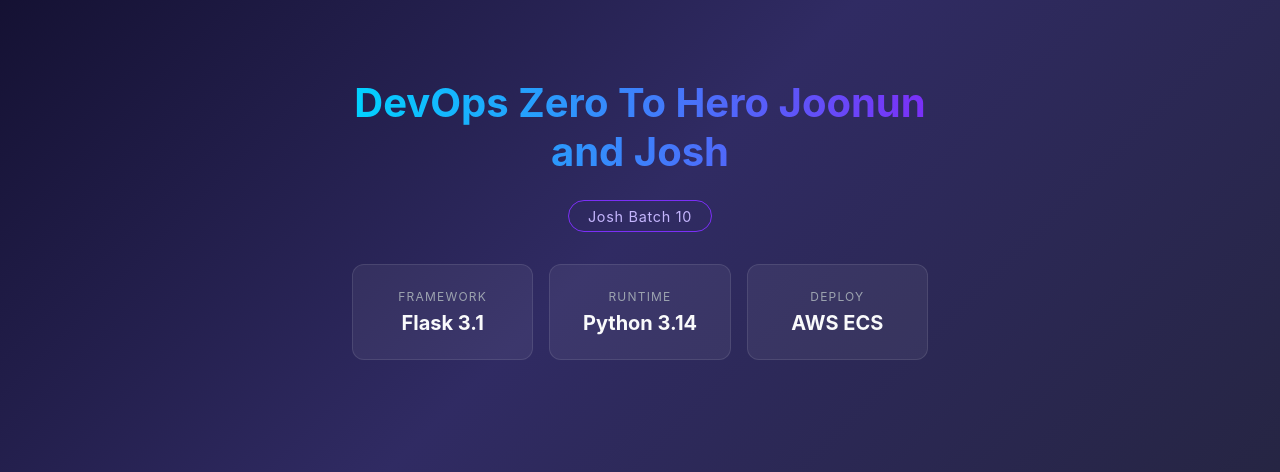
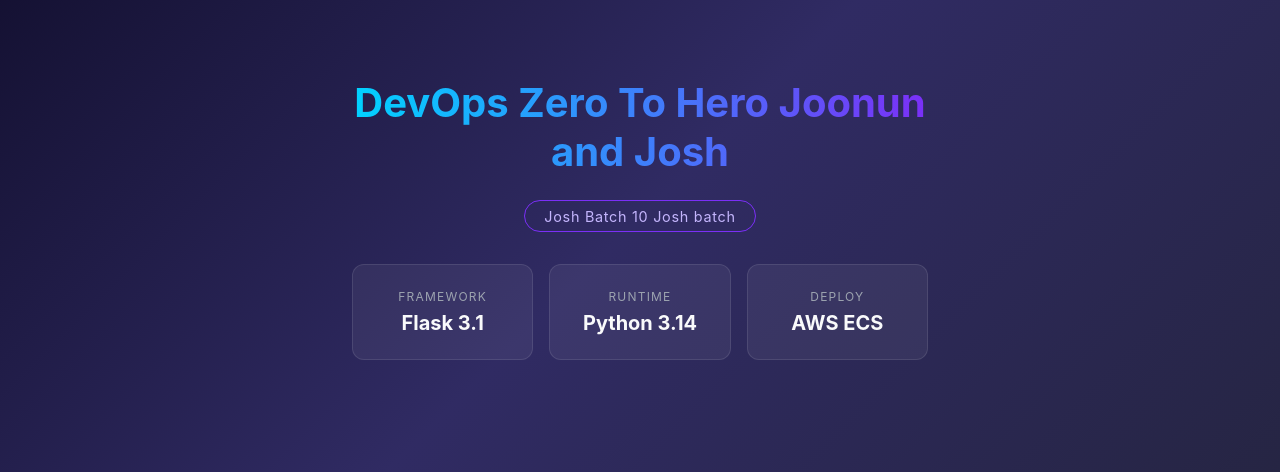
Before and after one commit to RJadhav2004/Github-action-Josh, a Flask app: page / in a window 1280 px wide. Shown: the part 181-653 px from the top of the page. Run offline with Flask 3, Linux system fonts and the light colour scheme.

Commit message:
updated index.html

```diff
--- a/templates/index.html
+++ b/templates/index.html
@@ -68,7 +68,7 @@
 <body>
     <div class="container">
         <h1>DevOps Zero To Hero Joonun and Josh</h1>
-        <div class="badge">Josh Batch 10</div>
+        <div class="badge">Josh Batch 10 Josh batch</div>
         <div class="cards">
             <div class="card">
                 <span>Framework</span>
```
